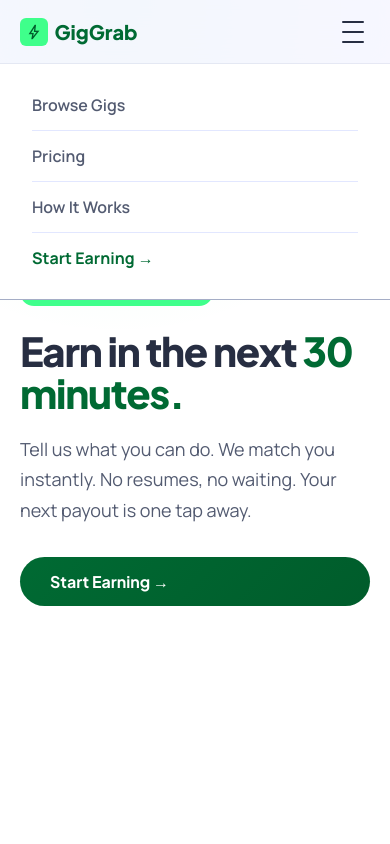
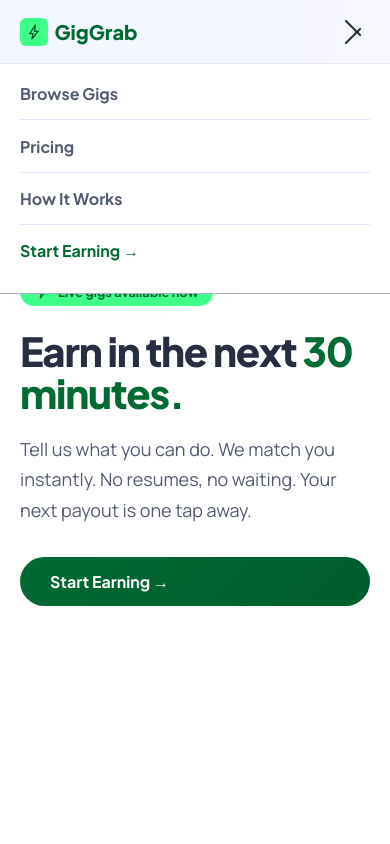
Before and after one commit to M4dhxv/velocity, a website: page index.html in a window 390 px wide. Both pictures are taken after a click on the button "Menu". Shown: the top 844 px of the page. Drawn offline with nearby package versions, Linux system fonts and the light colour scheme.

Commit message:
Improve mobile UX and hamburger navigation

```diff
--- a/index.html
+++ b/index.html
@@ -52,10 +52,39 @@
     .nav-cta { background: var(--primary); color: white; padding: 0.5rem 1.25rem; border-radius: 999px; font-size: 0.875rem; font-weight: 700; transition: transform 0.2s, box-shadow 0.2s; }
     .nav-cta:hover { transform: translateY(-2px); box-shadow: 0 8px 24px rgba(0,106,51,0.3); }
     .hamburger { display: none; background: none; border: none; cursor: pointer; padding: 6px; }
-    .hamburger span { display: block; width: 22px; height: 2px; background: var(--on-surface); margin: 4px 0; border-radius: 2px; transition: 0.3s; }
-    #mobile-menu { display: none; position: fixed; top: 64px; left: 0; right: 0; background: var(--surface-lowest); border-bottom: 1px solid var(--outline-variant); padding: 1rem 2rem; flex-direction: column; gap: 0; z-index: 99; }
-    #mobile-menu.open { display: flex; }
-    #mobile-menu a { padding: 0.875rem 0; border-bottom: 1px solid var(--surface-container); font-weight: 600; color: var(--on-surface-variant); }
+    .hamburger span { display: block; width: 22px; height: 2px; background: var(--on-surface); margin: 4px 0; border-radius: 2px; transition: transform 0.25s ease, opacity 0.2s ease; }
+    .hamburger.active span:nth-child(1) { transform: translateY(6px) rotate(45deg); }
+    .hamburger.active span:nth-child(2) { opacity: 0; }
+    .hamburger.active span:nth-child(3) { transform: translateY(-6px) rotate(-45deg); }
+    #mobile-menu {
+      display: flex;
+      position: fixed;
+      top: 64px;
+      left: 0;
+      right: 0;
+      background: var(--surface-lowest);
+      border-bottom: 1px solid var(--outline-variant);
+      padding: 0.25rem 1.25rem 1rem;
+      flex-direction: column;
+      gap: 0;
+      z-index: 99;
+      opacity: 0;
+      transform: translateY(-8px);
+      pointer-events: none;
+      transition: opacity 0.2s ease, transform 0.2s ease;
+    }
+    #mobile-menu.open {
+      opacity: 1;
+      transform: translateY(0);
+      pointer-events: auto;
+    }
+    #mobile-menu a {
+      padding: 0.95rem 0;
+      border-bottom: 1px solid var(--surface-container);
+      font-weight: 700;
+      color: var(--on-surface-variant);
+      font-family: 'Plus Jakarta Sans', sans-serif;
+    }
     #mobile-menu a:last-child { border-bottom: none; }
 
     /* HERO */
@@ -303,6 +332,7 @@
     @media (max-width: 768px) {
       .nav-links, .nav-cta { display: none; }
       .hamburger { display: flex; flex-direction: column; }
+      body.menu-open { overflow: hidden; }
       .stats-inner { grid-template-columns: 1fr; gap: 2.5rem; }
       .steps { grid-template-columns: 1fr; }
       .pricing-grid { grid-template-columns: 1fr; }
@@ -314,6 +344,11 @@
       .hero-actions { flex-direction: column; }
       nav { padding: 0 1.25rem; }
       .hero { padding: 88px 1.25rem 3rem; }
+      .how, .categories, .pricing { padding: 4rem 1.25rem; }
+      .stats { padding: 3rem 1.25rem; }
+      .cta-strip { padding: 4rem 1.25rem; }
+      .footer-bottom { flex-direction: column; align-items: flex-start; }
+      .footer-bottom a { margin-left: 0; margin-right: 1rem; }
     }
   </style>
 </head>
@@ -331,7 +366,7 @@
     <a href="about.html">How It Works</a>
   </div>
   <a href="login.html" class="nav-cta">Start Earning →</a>
-  <button class="hamburger" id="hamburger-btn" aria-label="Menu">
+  <button class="hamburger" id="hamburger-btn" aria-label="Menu" aria-expanded="false" aria-controls="mobile-menu">
     <span></span><span></span><span></span>
   </button>
 </nav>
@@ -547,7 +582,34 @@
   /* ── Hamburger ── */
   const btn = document.getElementById('hamburger-btn');
   const menu = document.getElementById('mobile-menu');
-  btn.addEventListener('click', () => menu.classList.toggle('open'));
+
+  function setMobileMenu(open) {
+    menu.classList.toggle('open', open);
+    btn.classList.toggle('active', open);
+    btn.setAttribute('aria-expanded', open ? 'true' : 'false');
+    document.body.classList.toggle('menu-open', open && window.innerWidth <= 768);
+  }
+
+  btn.addEventListener('click', () => {
+    const next = !menu.classList.contains('open');
+    setMobileMenu(next);
+  });
+
+  menu.querySelectorAll('a').forEach((a) => a.addEventListener('click', () => setMobileMenu(false)));
+
+  document.addEventListener('keydown', (e) => {
+    if (e.key === 'Escape') setMobileMenu(false);
+  });
+
+  document.addEventListener('click', (e) => {
+    if (!menu.classList.contains('open')) return;
+    if (menu.contains(e.target) || btn.contains(e.target)) return;
+    setMobileMenu(false);
+  });
+
+  window.addEventListener('resize', () => {
+    if (window.innerWidth > 768) setMobileMenu(false);
+  });
 
   /* ── Live Feed Slot Machine ── */
   const GIG_DATA = [
```
Also changed, not shown: feed.html (+30 -0 lines), pricing.html (+63 -7 lines).
